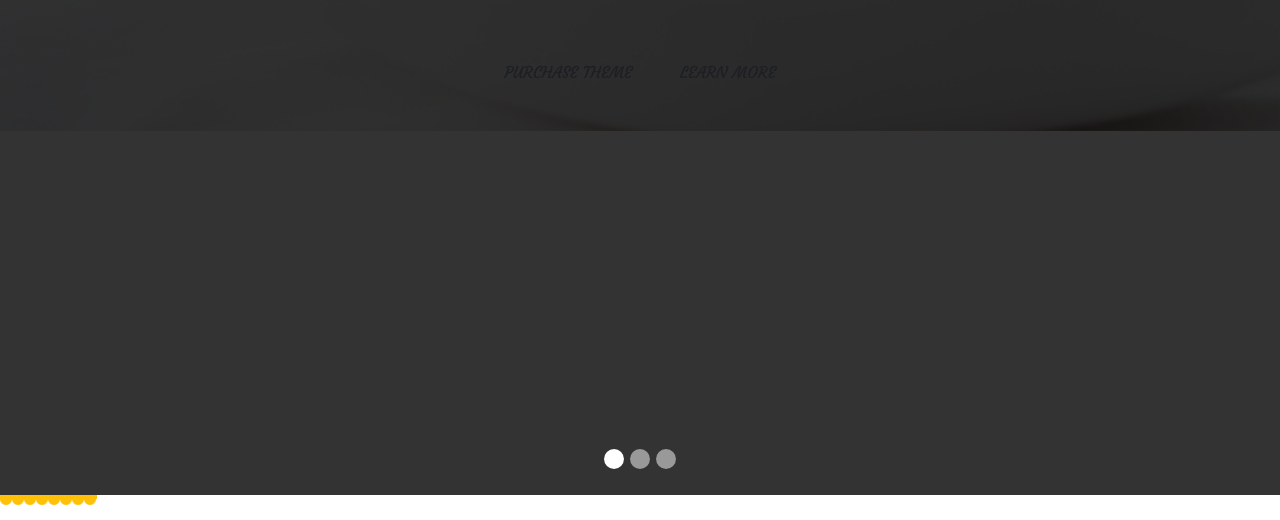
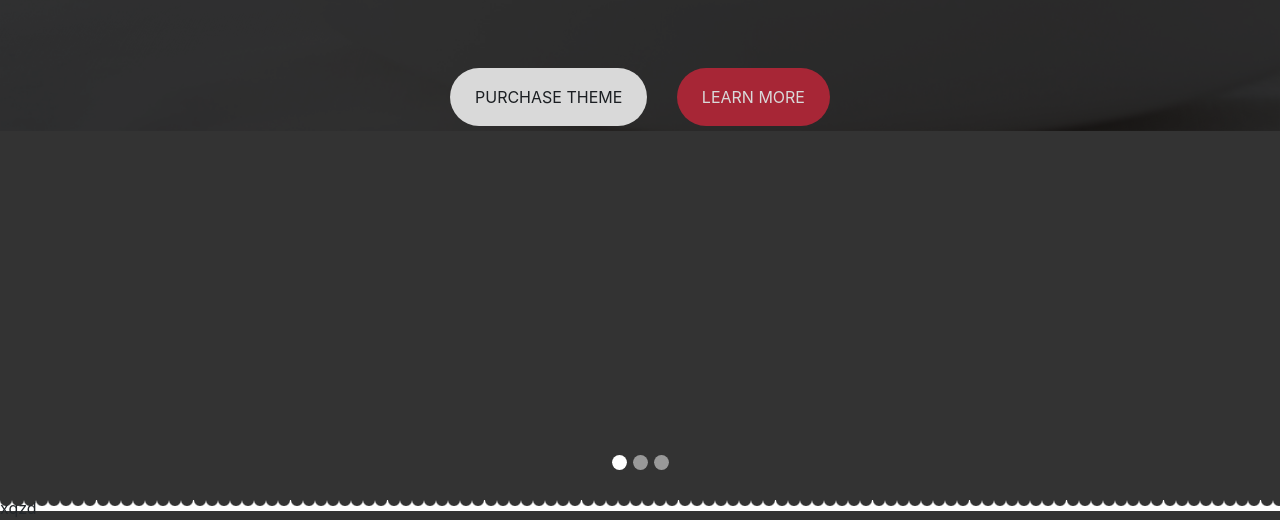
Before and after one commit to LoicLeTeno/git_bootstrap_les_chefs_18_leTeno_Loic, a website: page index.html in a window 1280 px wide. Shown: the part 722-1242 px from the top of the page. Drawn offline with nearby package versions, Linux system fonts and the light colour scheme.

Commit message:
branch LLT

```diff
--- a/index.html
+++ b/index.html
@@ -66,46 +66,46 @@
                 <div class="carousel-inner">
 
                     <!-- TITRE-HEADER -->
-                    <div class="carousel-item active text-center"  data-interval="100000000000">
+                    <div class="carousel-item active text-center" data-interval="100000000000">
                         <div class="titre-header d-block">
                             <p>Whatever your <span class="word-1">OCCASION</span>,</p>
                             <p><span class="word-2">TASTE</span> <span class="word-3">makes</span> it one</p>
                             <p>to <span class="word-4">remember!</span></p>
 
                             <div class="">
-                                <button type="button" class="btn">PURCHASE THEME</button>
+                                <button type="button" class="button-1 btn py-3 px-4 mx-1">PURCHASE THEME</button>
 
-                                <button type="button" class="btn">LEARN MORE</button>
+                                <button type="button" class="button-2 btn py-3 px-4 mx-1">LEARN MORE</button>
                             </div>
                         </div>
                     </div>
 
                     <!-- TITRE-HEADER -->
-                    <div class="carousel-item text-center"  data-interval="100000000000">
+                    <div class="carousel-item text-center" data-interval="100000000000">
                         <div class="titre-header d-block">
                             <p>Whatever your <span class="word-1">OCCASION</span>,</p>
                             <p><span class="word-2">TASTE</span> <span class="word-3">makes</span> it one</p>
                             <p>to <span class="word-4">remember!</span></p>
 
                             <div class="">
-                                <button type="button" class="btn">PURCHASE THEME</button>
+                                <button type="button" class="button-1 btn py-3 px-4 mx-1">PURCHASE THEME</button>
 
-                                <button type="button" class="btn">LEARN MORE</button>
+                                <button type="button" class="button-2 btn py-3 px-4 mx-1">LEARN MORE</button>
                             </div>
                         </div>
                     </div>
 
                     <!-- TITRE-HEADER -->
-                    <div class="carousel-item text-center"  data-interval="100000000000">
+                    <div class="carousel-item text-center" data-interval="100000000000">
                         <div class="titre-header d-block">
                             <p>Whatever your <span class="word-1">OCCASION</span>,</p>
                             <p><span class="word-2">TASTE</span> <span class="word-3">makes</span> it one</p>
                             <p>to <span class="word-4">remember!</span></p>
 
                             <div class="">
-                                <button type="button" class="btn">PURCHASE THEME</button>
+                                <button type="button" class="button-1 btn py-3 px-4 mx-1">PURCHASE THEME</button>
 
-                                <button type="button" class="btn">LEARN MORE</button>
+                                <button type="button" class="button-2 btn py-3 px-4 mx-1">LEARN MORE</button>
                             </div>
                         </div>
                     </div>
@@ -123,8 +123,11 @@
                 </a>
             </div>
         </div>
-        <img src="./public/img/bottom_decoration_img.png" class="bg-warning d-flex" alt="">
+        <div class="banderole">xqzd
+        </div>
     </section>
+
+    <!-- SECTION-MENUE -->
 
 
 
--- a/src/sass/module/_section-header.scss
+++ b/src/sass/module/_section-header.scss
@@ -9,17 +9,15 @@
 
         #carouselExampleIndicators {
             padding-top: 370px;
-            padding-bottom: 400px;
+            padding-bottom: 370px;
 
             ol {
                 #rond-indicator {
                     border-radius: 100%;
-                    width: 20px;
-                    height: 20px;
+                    width: 15px;
+                    height: 15px;
                 }
-                #rond-indicator.active {
-
-                }
+                #rond-indicator.active {}
             }
             .titre-header {
                 font-family: $courgette;
@@ -44,7 +42,31 @@
                     font-size: 150%;
                 }
             }
+            div {
+                .button-1 {
+                    font-family: -apple-system, BlinkMacSystemFont, 'Segoe UI', Roboto, Oxygen, Ubuntu, Cantarell, 'Open Sans', 'Helvetica Neue', sans-serif;
+                    background-color: white;
+
+                    border-radius: 40px;
+
+                    margin-top: 50px;
+                }
+                .button-2 {
+                    font-family: -apple-system, BlinkMacSystemFont, 'Segoe UI', Roboto, Oxygen, Ubuntu, Cantarell, 'Open Sans', 'Helvetica Neue', sans-serif;
+                    background-color: $redButton;
+                    color: white;
+
+                    border-radius: 40px;
+
+                    margin-top: 50px;
+                }
+            }
         }
     }
+    .banderole {
+        background-image: url(../../../public/img/bottom_decoration_img.png);
+        background-color: rgba(0, 0, 0, 0.8);;
+        background-repeat: repeat-x;
 
+    }
 }
```
Also changed, not shown: public/css/app.css.
